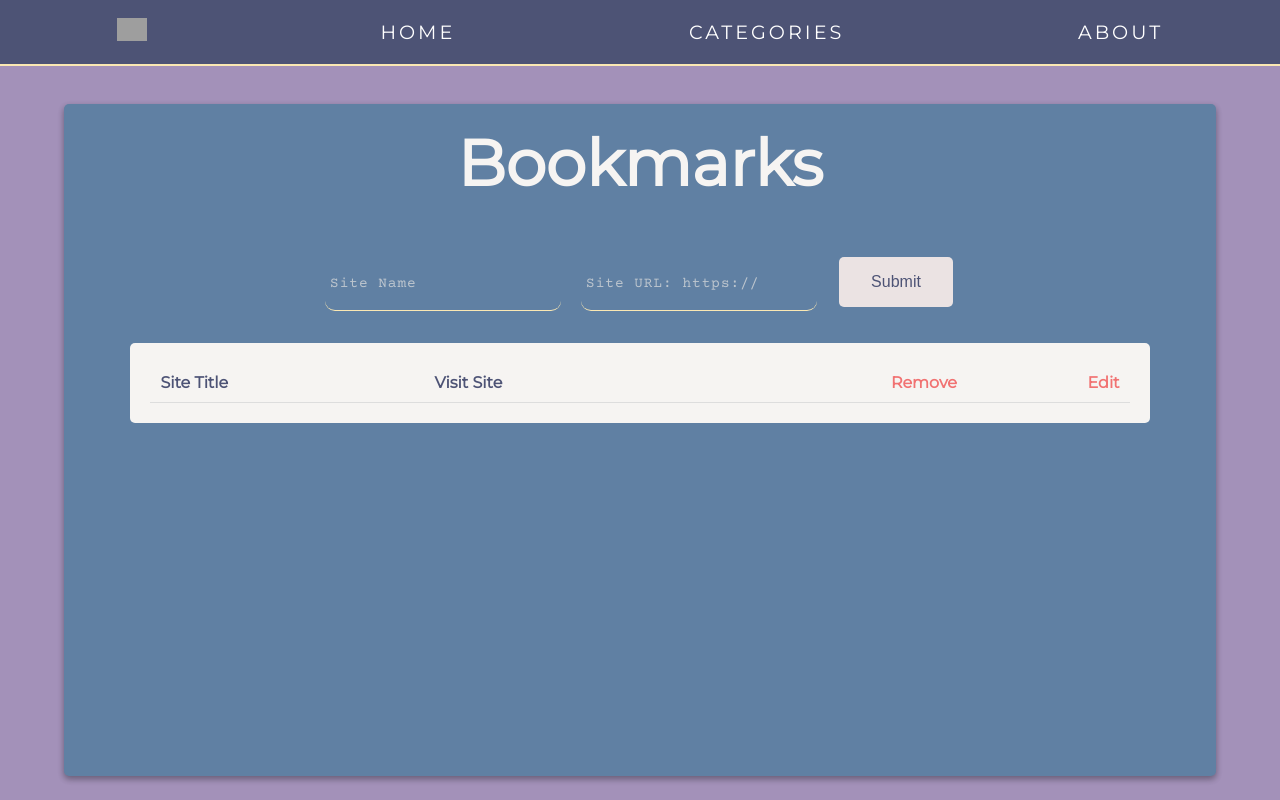
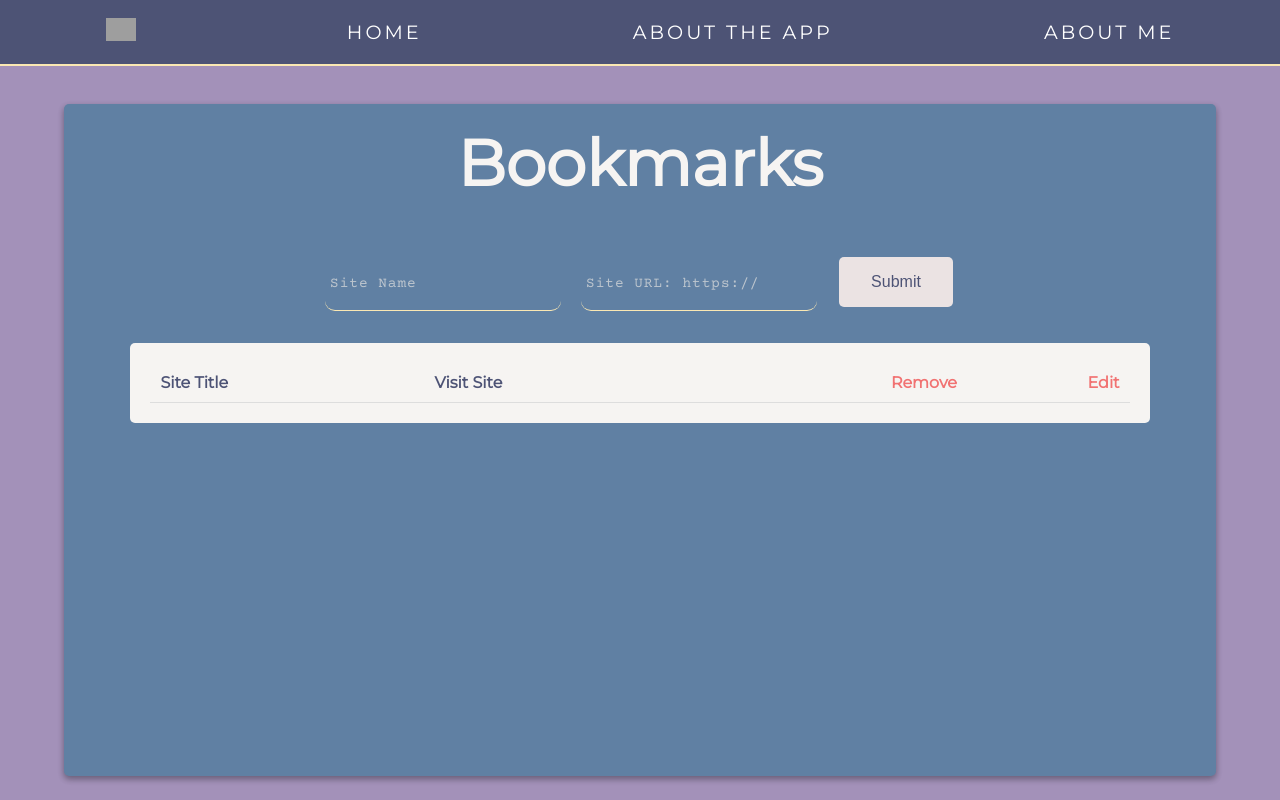
Before and after one commit to Brunno-DaSilva/MERN-bookmark, a website: page public/index.html in a window 1280 px wide. Shown: the top 800 px of the page. Drawn offline with nearby package versions, Linux system fonts and the light colour scheme; no server answers; grey boxes are pictures that could not be loaded.

Commit message:
ADDING LINKS AND BOOKMARKS

```diff
--- a/public/index.html
+++ b/public/index.html
@@ -1,10 +1,9 @@
 <!DOCTYPE html>
 <html lang="en" dir="ltr">
-
   <head>
     <meta charset="utf-8" />
 
-  <title>Bookmark App!</title>
+    <title>Bookmark App 📑</title>
 
     <!--React Scrips-->
     <script src="https://cdnjs.cloudflare.com/ajax/libs/react/16.3.2/umd/react.production.min.js"></script>
@@ -19,8 +18,12 @@
     <script type="text/babel" src="./js/components/footer.js"></script>
 
     <!--FontAwesome -->
-  <link rel="stylesheet" href="https://use.fontawesome.com/releases/v5.6.3/css/all.css"
-    integrity="sha384-UHRtZLI+pbxtHCWp1t77Bi1L4ZtiqrqD80Kn4Z8NTSRyMA2Fd33n5dQ8lWUE00s/" crossorigin="anonymous" />
+    <link
+      rel="stylesheet"
+      href="https://use.fontawesome.com/releases/v5.6.3/css/all.css"
+      integrity="sha384-UHRtZLI+pbxtHCWp1t77Bi1L4ZtiqrqD80Kn4Z8NTSRyMA2Fd33n5dQ8lWUE00s/"
+      crossorigin="anonymous"
+    />
     <!--Main Style-->
     <link rel="stylesheet" href="./CSS/main.css" />
   </head>
@@ -35,5 +38,4 @@
     </svg>
     <footer class="main-footer"></footer>
   </body>
-
 </html>
--- a/public/js/app.js
+++ b/public/js/app.js
@@ -1,5 +1,4 @@
 const BookmarkList = (props) => {
-  console.log(props);
   return (
     <tr>
       <td>{props.bookmark.title}</td>
--- a/public/js/components/header.js
+++ b/public/js/components/header.js
@@ -1,5 +1,3 @@
-console.log("Ola Mundo");
-
 class Header extends React.Component {
   render() {
     return (
@@ -18,10 +16,12 @@ class Header extends React.Component {
               <a href="/#">Home</a>
             </li>
             <li>
-              <a href="#">Categories</a>
+              <a href="https://github.com/DaSilvaBrunoTexas/MERN-bookmark">
+                About the App
+              </a>
             </li>
             <li>
-              <a href="#">About</a>
+              <a href="http://bruno-dasilva.com/">About me</a>
             </li>
           </ul>
         </div>
```
Lines whose indentation alone changed are shown as unchanged.
